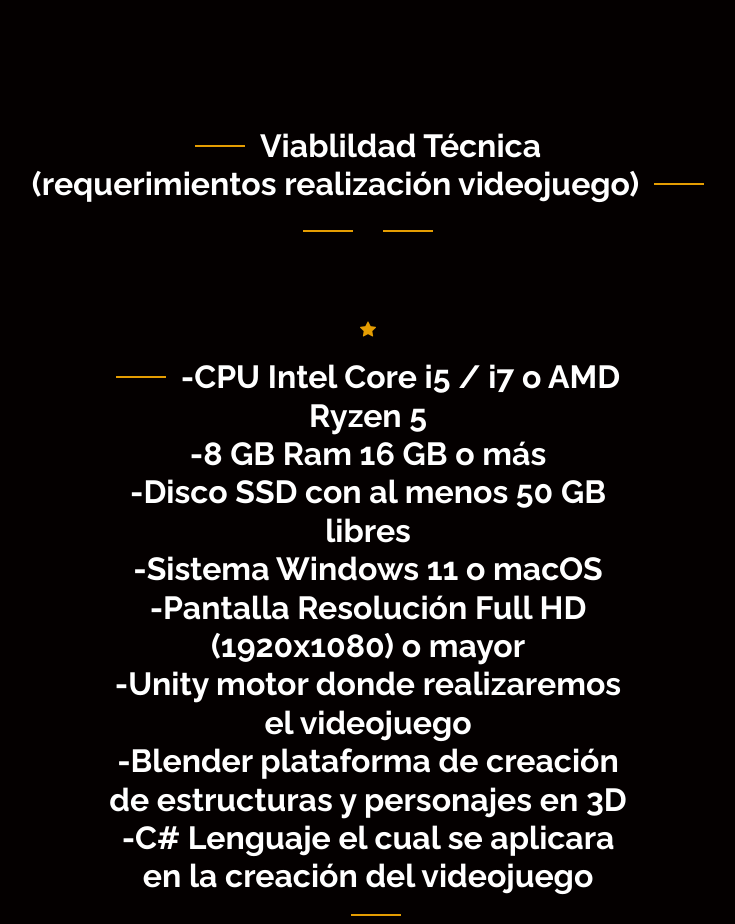
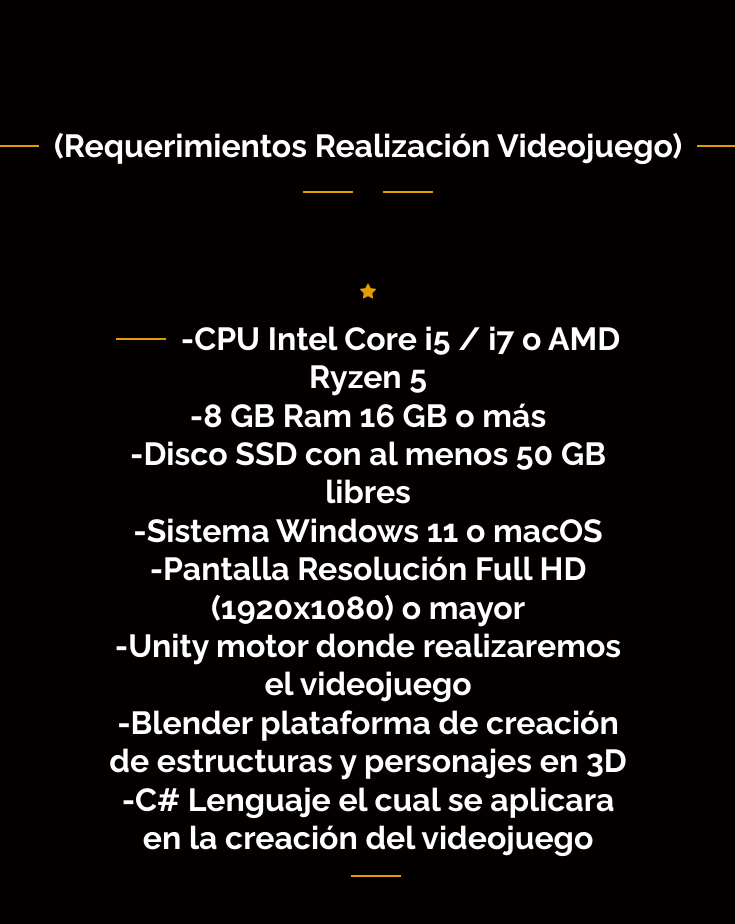
Before and after one commit to Emanuel3212/Time_To_Change.S.E.J, a plain HTML site: page index.html in a window 1280 px wide. Shown: the part 4960-5884 px from the top of the page, without its empty margins (272-1007 px from the left). Drawn offline with Linux system fonts and the light colour scheme.

Commit message:
Update index.html

```diff
--- a/index.html
+++ b/index.html
@@ -379,8 +379,7 @@ educativo y que puedan mejorar sus condiciones de vida.</p>
               <br>
               <br>
               <br>
-              <h2>Viablildad Técnica <br>
-              (requerimientos realización videojuego)</h2>
+              <h2>(Requerimientos Realización Videojuego)</h2>
               <div class="container section-title" data-aos="fade-up">
                 <h2></h2>
                 <p></p>
@@ -402,7 +401,7 @@ educativo y que puedan mejorar sus condiciones de vida.</p>
                         -Sistema Windows 11 o macOS <br>
                         -Pantalla Resolución Full HD (1920x1080) o mayor<br>
                         -Unity motor donde realizaremos el videojuego<br>
-                        -Blender plataforma de creación de estructuras y personajes en 3D
+                        -Blender plataforma de creación de estructuras y personajes en 3D<br>
                         -C# Lenguaje el cual se aplicara en la creación del videojuego
 
                       </h2>
```
